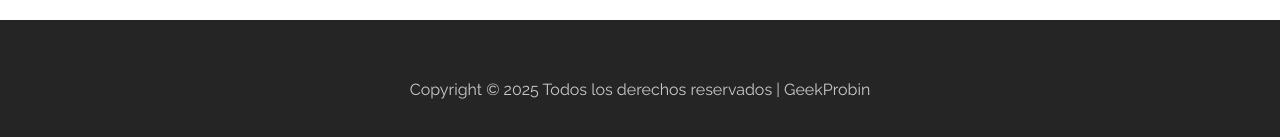
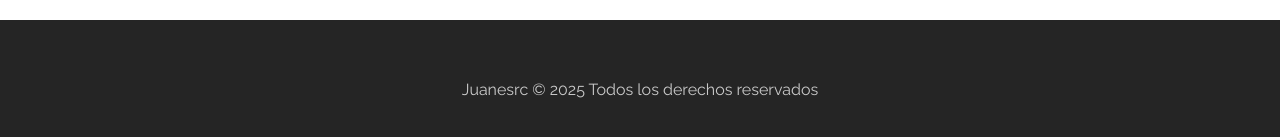
Before and after one commit to Juanesrc967/News-frontend, a plain HTML site: page index.html in a window 1280 px wide. Shown: the part 2197-2334 px from the top of the page. Drawn offline with Linux system fonts and the light colour scheme.

Commit message:
Actualizacion 3

```diff
--- a/index.html
+++ b/index.html
@@ -217,7 +217,7 @@
         <footer>
 
 
-            <p>Copyright &copy; 2025 Todos los derechos reservados | GeekProbin</p>
+            <p>Juanesrc &copy; 2025 Todos los derechos reservados</p>
         </footer>
 
 
```
